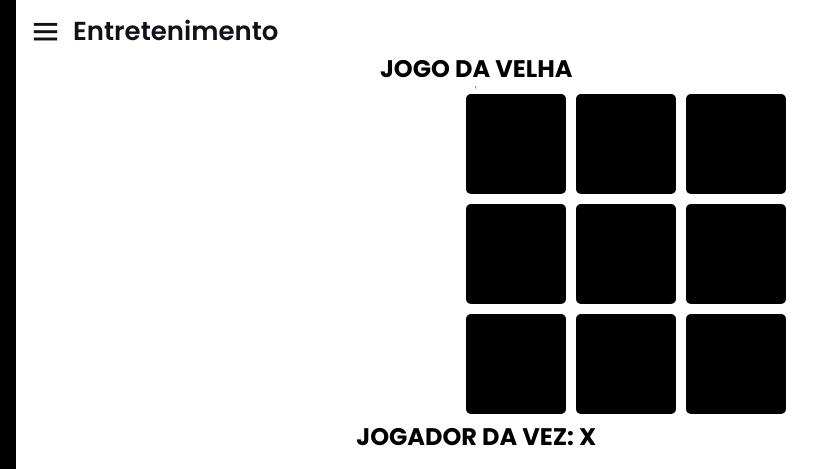
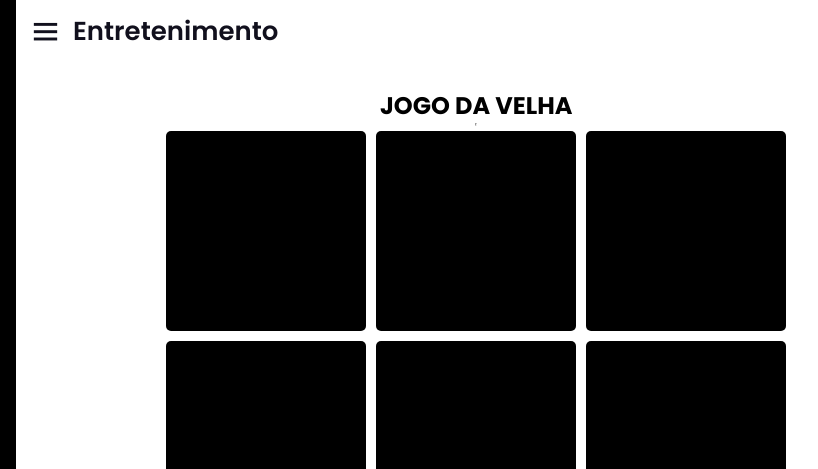
Before and after one commit to LCRoque/Projeto-Invidual, a website: page web-data-viz/public/cruzadinha.html in a window 1280 px wide. Shown: the top 469 px of the page, 244-1062 px from the left. Drawn offline with nearby package versions, Linux system fonts and the light colour scheme; files that its build step writes are made by us from their sources; files whose address does not match are found by name.

Commit message:
Atualizando CSS e ainda necessários fazer Estilização Jogo da velha

```diff
--- a/web-data-viz/public/cruzadinha.html
+++ b/web-data-viz/public/cruzadinha.html
@@ -26,6 +26,7 @@ main {
   height: 100%;
   display: flex;
   align-items: center;
+  justify-content: center;
   flex-direction: column;
 }
 
@@ -43,11 +44,13 @@ hr {
   display: grid;
   grid-template-columns: 1fr 1fr 1fr;
   width: 30px;
+  justify-content: center;
+  align-items: center;
 }
 
 .game button {
-  width: 100px;
-  height: 100px;
+  width: 200px;
+  height: 200px;
   margin: 5px;
   cursor: pointer;
   font-size: 50px;
@@ -118,6 +121,7 @@ hr {
                 <h2 class="currentPlayer"></h2>
               </main>
 
+ <script src="js/scriptmenudash.js"></script>
 
 <script>
 
--- a/web-data-viz/public/css/styledashboard.css
+++ b/web-data-viz/public/css/styledashboard.css
@@ -286,7 +286,7 @@ section{
 }
 
 .label-captura2 img{
-  width: 50%;
+  width: 47.5%;
   height: 100%;
 }
 .graph2 {
```
Also changed, not shown: web-data-viz/public/estatisticas.html (+1 -1 lines), 1 other file.
